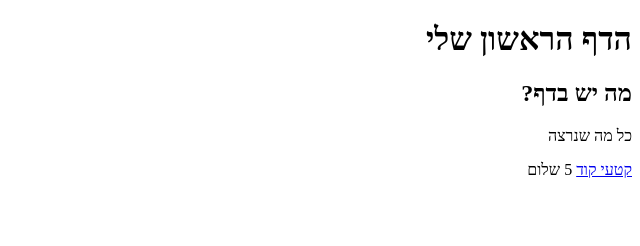
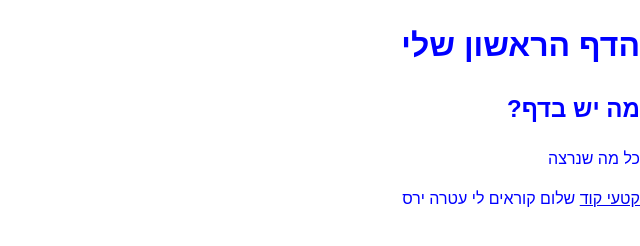
Before and after one commit to Ataray3/First-project, a plain HTML site: page 1.html in a window 1280 px wide. Shown: the whole page, without its empty margins (640-1280 px from the left). Drawn offline with Linux system fonts and the light colour scheme.

Commit message:
added css file

```diff
--- a/1.html
+++ b/1.html
@@ -3,13 +3,13 @@
 <head>
   <meta charset="UTF-8">
   <title>אתר בסיסי</title>
+  <link rel="stylesheet" href="try.css">
 </head>
 <body>
 <h1>הדף הראשון שלי</h1>
 <h2>מה יש בדף?</h2>
 <p>כל מה שנרצה</p>
 <a href="https://laviwebfiles.com/courses/code/" target="_blank">קטעי קוד</a>
-5
-שלום
+שלום קוראים לי עטרה ירס
 </body>
 </html>
--- /dev/null
+++ b/try.css
@@ -0,0 +1,6 @@
+body {
+  margin: 0;
+  font-family: arial, sans-serif;
+  line-height: 1.5;
+    color: blue;
+}
```
